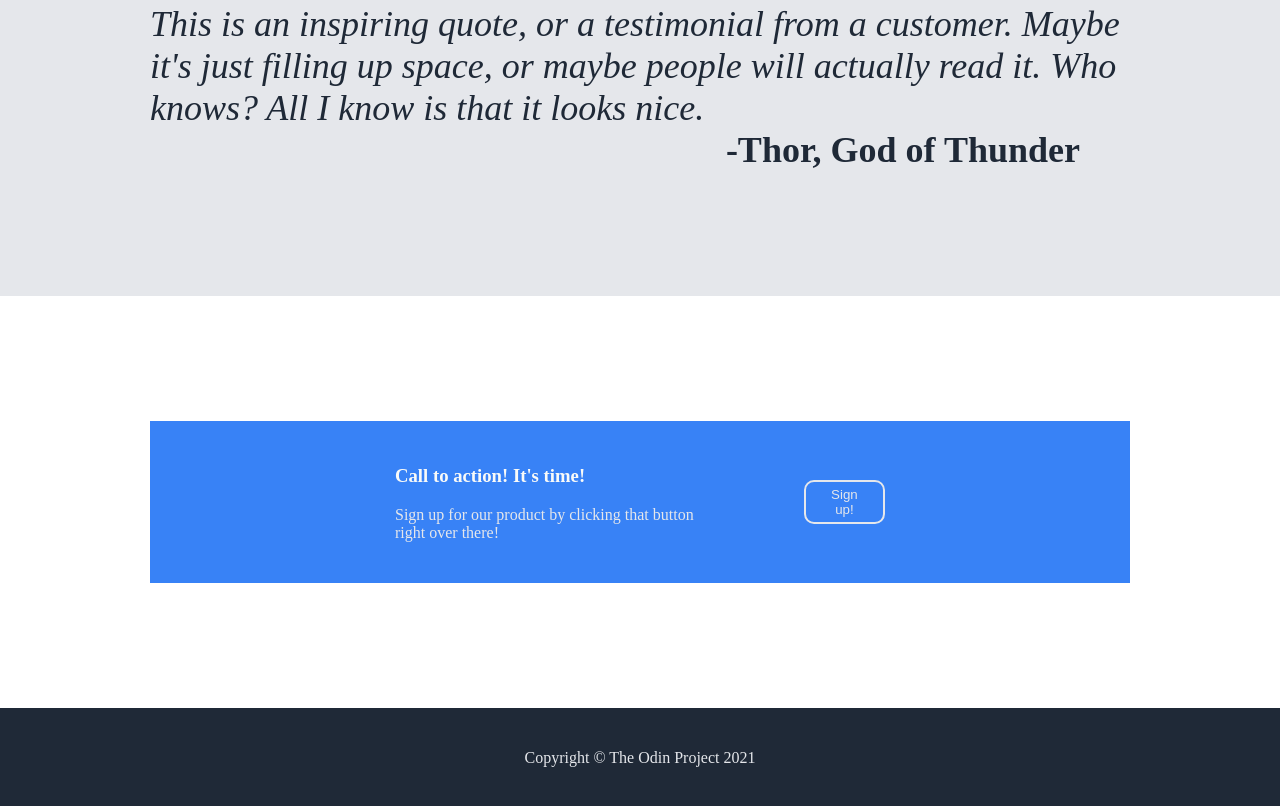
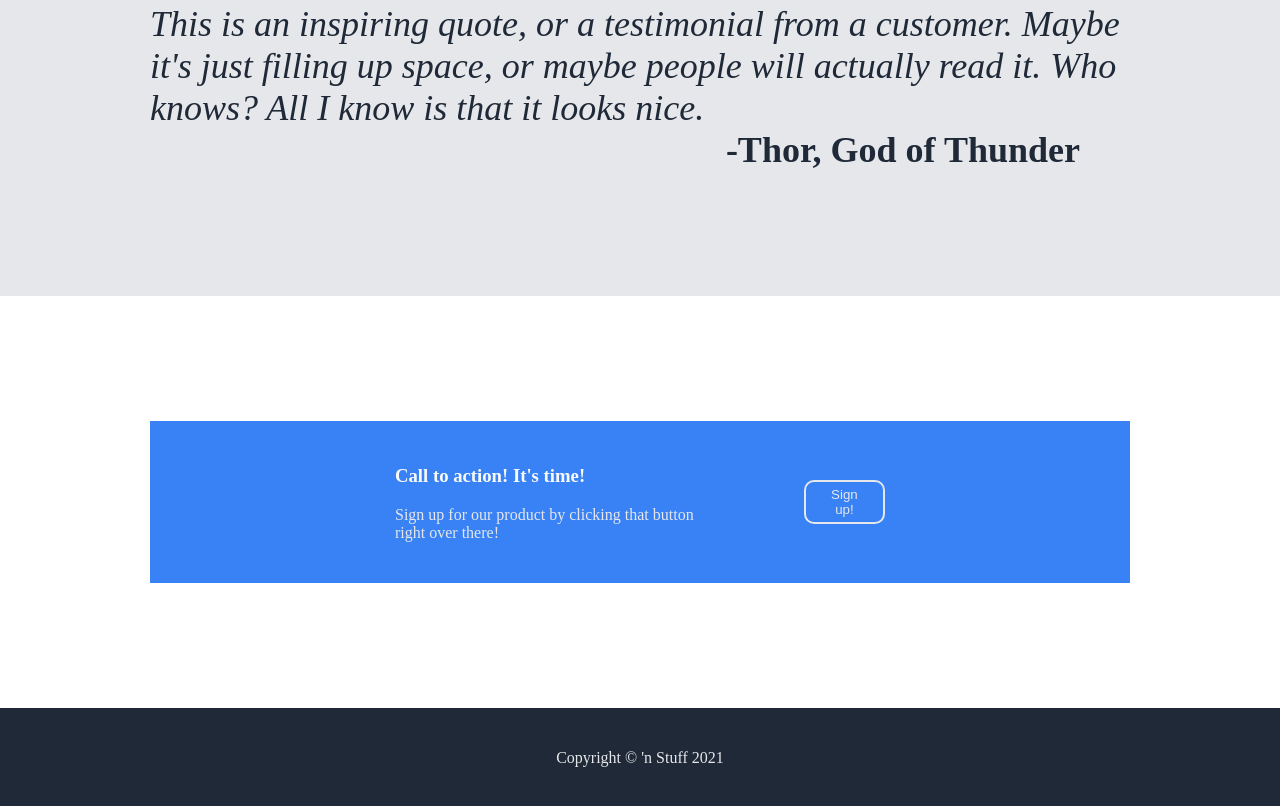
Before and after one commit to takinabradley/odin-landing-page, a plain HTML site: page index.html in a window 1280 px wide. Shown: the part 1258-2064 px from the top of the page. Drawn offline with Linux system fonts and the light colour scheme.

Commit message:
changed copyright at bottom of landing page

```diff
--- a/index.html
+++ b/index.html
@@ -89,7 +89,7 @@
 	</main>
 
 	<footer>
-		<p>Copyright &copy; The Odin Project 2021</p>
+		<p>Copyright &copy; 'n Stuff 2021</p>
 	</footer>
 </body>
 </html>
```
